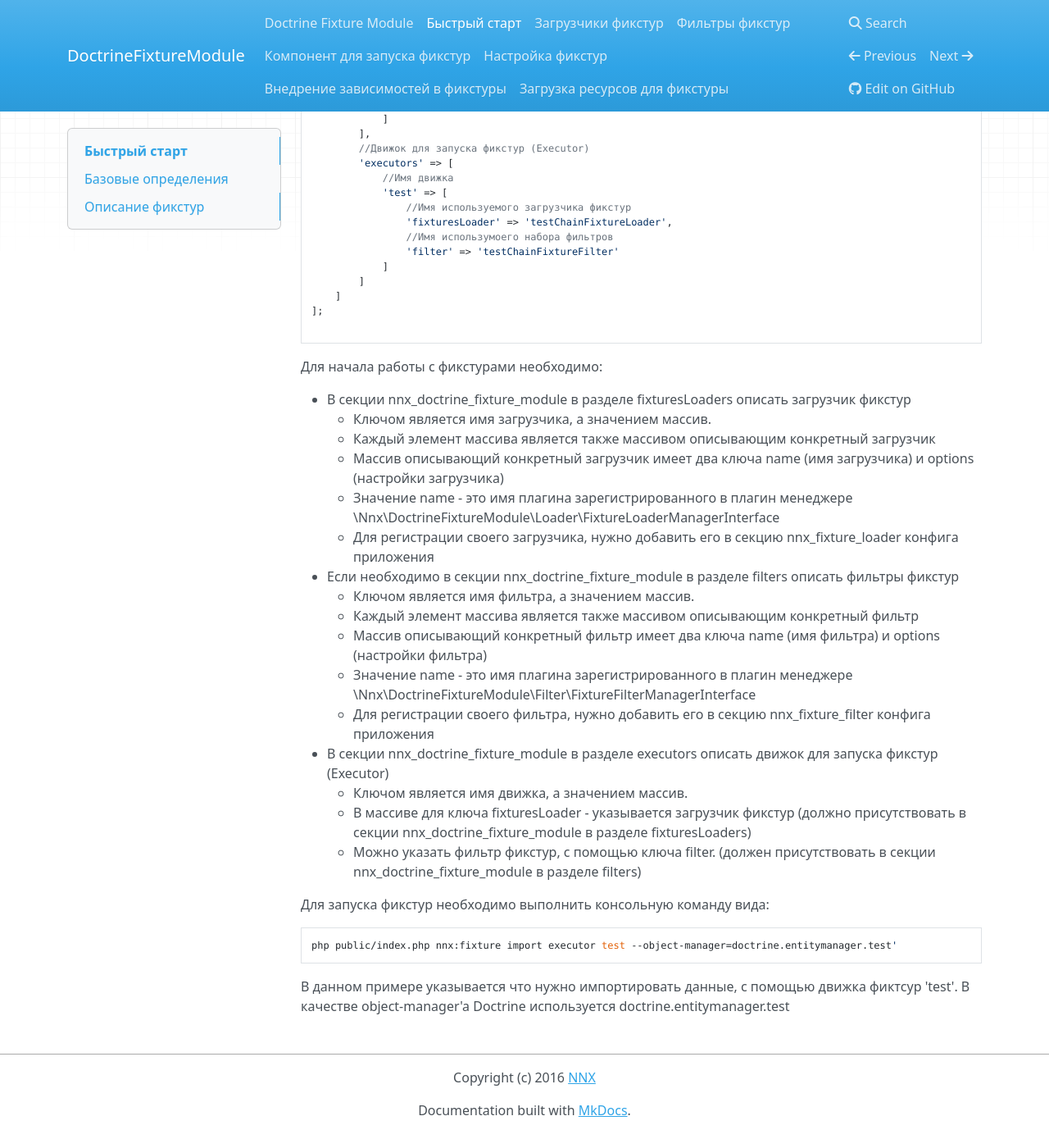
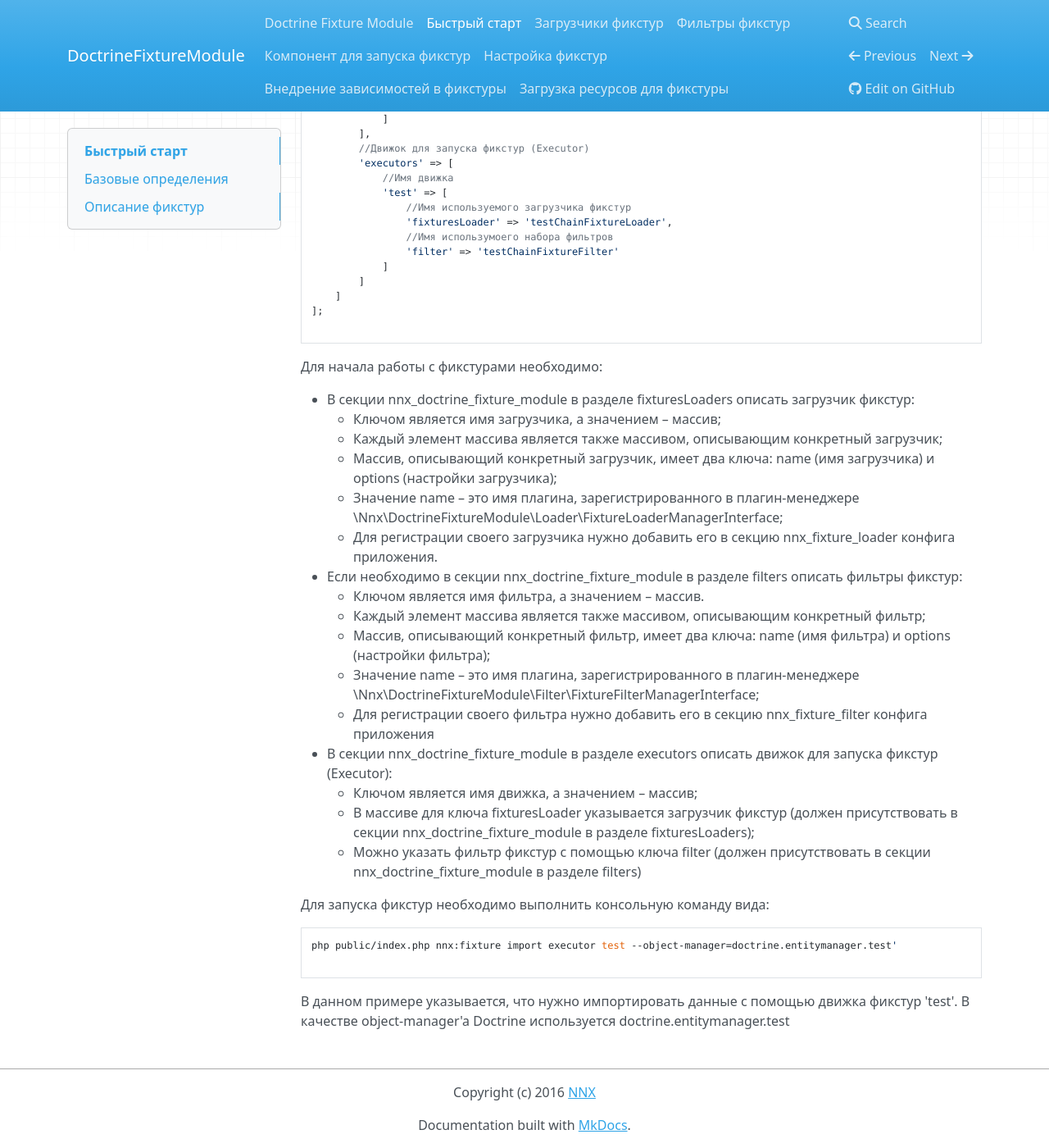
Before and after one commit to nnx-framework/doctrine-fixture-module, an MkDocs documentation site: the page built from doc/book/ru/getting-started.md, in a window 1280 px wide and 1400 px high, scrolled down 932 px. Shown: the whole window at 82% size. Built offline with MkDocs 1.6.1, drawn with Linux system fonts in a browser that asks for light colours; nearby versions of some CDN libraries; old or Windows-style settings are respelled for this version of MkDocs; some of the changed text lies outside the part shown.

Commit message:
Update getting-started.md

````diff
--- a/doc/book/ru/getting-started.md
+++ b/doc/book/ru/getting-started.md
@@ -2,14 +2,14 @@
 
 ## Базовые определения
 
-Фикстура - класс в котором описано то как добавлять/удалять данные в бд.
+Фикстура – класс, в котором описано, то как добавлять/удалять данные в бд.
 
-Загрузчик фикстур - класс, который позволяет загрузить одну или несколько фикстур.
+Загрузчик фикстур – класс, который, позволяет загрузить одну или несколько фикстур.
 
-Фильтр фикстур - класс, описывающий условия того, какие фикстуры должны быть использованы.
+Фильтр фикстур – класс, описывающий условия того, какие фикстуры должны быть использованы.
 
-Движок для запуска фикстур (Executor) - компонент который с помощью загрузчика фикстур, загружает фикстуры, а далее с помощью
-фильтра получает список фикстур которые должны быть выполнены. Далее Executor выполняет получившийся список фикстур.
+Движок для запуска фикстур (Executor) – компонент, который с помощью загрузчика фикстур загружает фикстуры, а далее с помощью
+фильтра получает список фикстур, которые должны быть выполнены. Далее Executor выполняет получившийся список фикстур.
 
 ## Описание фикстур
 
@@ -63,28 +63,29 @@ return [
 
 Для начала работы с фикстурами необходимо:
 
-- В секции nnx_doctrine_fixture_module в разделе fixturesLoaders описать загрузчик фикстур
-    - Ключом является имя загрузчика, а значением массив.
-    - Каждый элемент массива является также массивом описывающим конкретный загрузчик
-    - Массив описывающий конкретный загрузчик имеет два ключа name (имя загрузчика) и options (настройки загрузчика)
-    - Значение name - это имя плагина зарегистрированного в плагин менеджере \Nnx\DoctrineFixtureModule\Loader\FixtureLoaderManagerInterface
-    - Для регистрации своего загрузчика, нужно добавить его в секцию nnx_fixture_loader конфига приложения
-- Если необходимо в секции nnx_doctrine_fixture_module в разделе filters описать фильтры фикстур
-    - Ключом является имя фильтра, а значением массив.
-    - Каждый элемент массива является также массивом описывающим конкретный фильтр
-    - Массив описывающий конкретный фильтр имеет два ключа name (имя фильтра) и options (настройки фильтра)
-    - Значение name - это имя плагина зарегистрированного в плагин менеджере \Nnx\DoctrineFixtureModule\Filter\FixtureFilterManagerInterface
-    - Для регистрации своего фильтра, нужно добавить его в секцию nnx_fixture_filter конфига приложения
-- В секции nnx_doctrine_fixture_module в разделе executors описать движок для запуска фикстур (Executor)
-    - Ключом является имя движка, а значением массив.
-    - В массиве для ключа fixturesLoader - указывается загрузчик фикстур (должно присутствовать в секции nnx_doctrine_fixture_module в разделе fixturesLoaders)
-    - Можно указать фильтр фикстур, с помощью ключа filter. (должен присутствовать в секции nnx_doctrine_fixture_module в разделе filters)
+- В секции nnx_doctrine_fixture_module в разделе fixturesLoaders описать загрузчик фикстур:
+    - Ключом является имя загрузчика, а значением – массив;
+    - Каждый элемент массива является также массивом, описывающим конкретный загрузчик;
+    - Массив, описывающий конкретный загрузчик, имеет два ключа: name (имя загрузчика) и options (настройки загрузчика);
+    - Значение name – это имя плагина, зарегистрированного в плагин-менеджере \Nnx\DoctrineFixtureModule\Loader\FixtureLoaderManagerInterface;
+    - Для регистрации своего загрузчика нужно добавить его в секцию nnx_fixture_loader конфига приложения.
+- Если необходимо в секции nnx_doctrine_fixture_module в разделе filters описать фильтры фикстур:
+    - Ключом является имя фильтра, а значением – массив.
+    - Каждый элемент массива является также массивом, описывающим конкретный фильтр;
+    - Массив, описывающий конкретный фильтр, имеет два ключа: name (имя фильтра) и options (настройки фильтра);
+    - Значение name – это имя плагина, зарегистрированного в плагин-менеджере \Nnx\DoctrineFixtureModule\Filter\FixtureFilterManagerInterface;
+    - Для регистрации своего фильтра нужно добавить его в секцию nnx_fixture_filter конфига приложения
+- В секции nnx_doctrine_fixture_module в разделе executors описать движок для запуска фикстур (Executor):
+    - Ключом является имя движка, а значением – массив;
+    - В массиве для ключа fixturesLoader указывается загрузчик фикстур (должен присутствовать в секции nnx_doctrine_fixture_module в разделе fixturesLoaders);
+    - Можно указать фильтр фикстур с помощью ключа filter (должен присутствовать в секции nnx_doctrine_fixture_module в разделе filters)
 
 Для запуска фикстур необходимо выполнить консольную команду вида:
 
 ```bash
 php public/index.php nnx:fixture import executor test --object-manager=doctrine.entitymanager.test'
+
 ```
 
-В данном примере указывается что нужно импортировать данные, с помощью движка фиктсур 'test'. В качестве object-manager'a
+В данном примере указывается, что нужно импортировать данные с помощью движка фикстур 'test'. В качестве object-manager'a
 Doctrine используется doctrine.entitymanager.test
````
